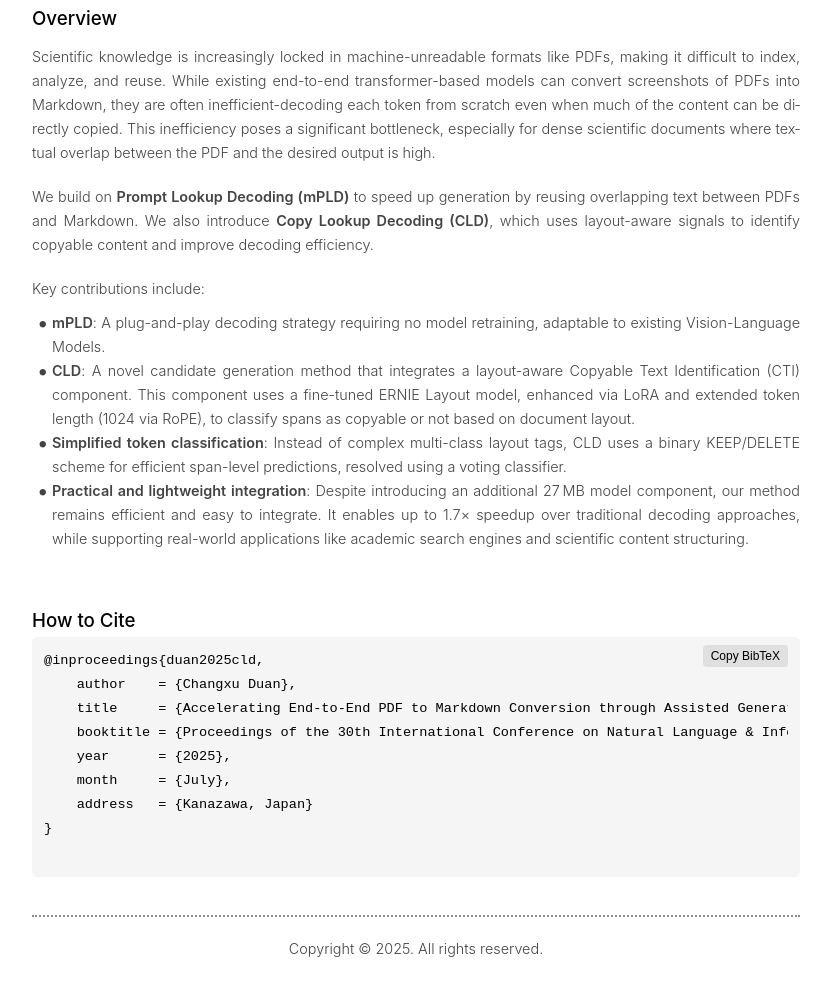
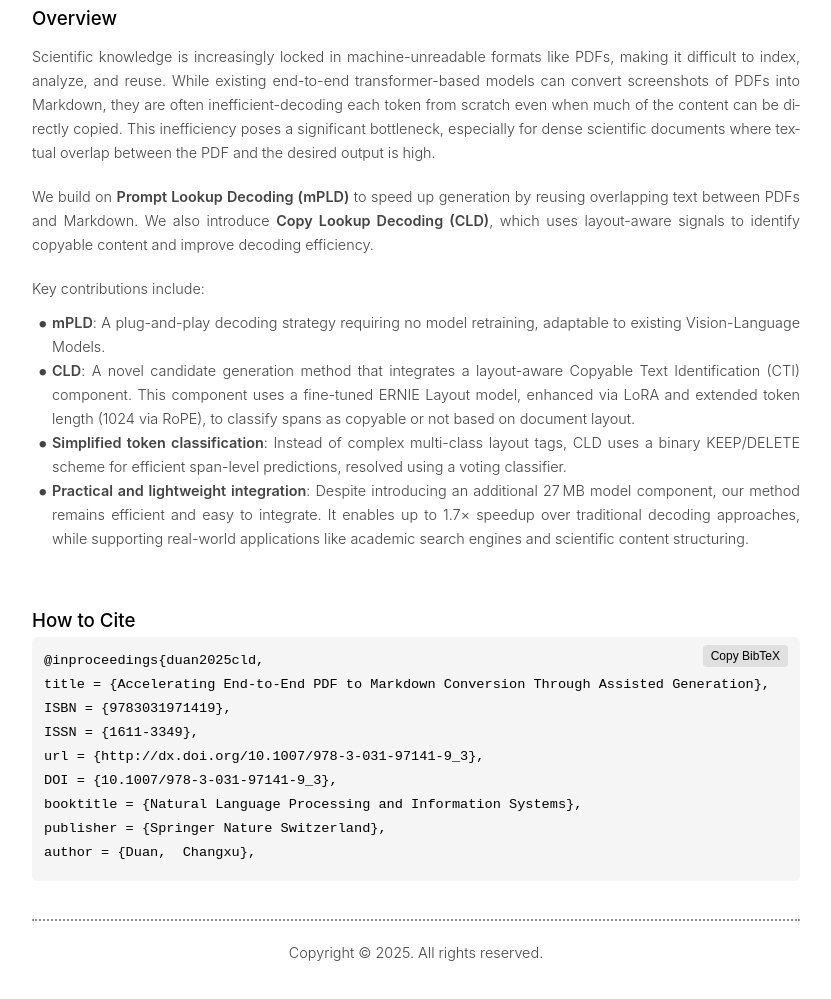
Before and after one commit to Fireblossom/CopyLookup, a plain HTML site: page docs/index.html in a window 1280 px wide. Shown: the part 267-1266 px from the top of the page, without its empty margins (224-1055 px from the left). Drawn offline with Linux system fonts and the light colour scheme.

Commit message:
update page

```diff
--- a/docs/index.html
+++ b/docs/index.html
@@ -17,7 +17,7 @@
             </h4>
             <h4>
                 [<a id="paper_link" href="https://github.com/Fireblossom/CopyLookup">GitHub</a>]
-                [<a id="paper_link">PDF</a> (Coming Soon)]
+                [<a id="paper_link" href="https://link.springer.com/chapter/10.1007/978-3-031-97141-9_3">Paper</a>
             </h4>
         </header>
 
@@ -51,12 +51,17 @@
                 <button class="copy-btn" onclick="copyBib()">Copy BibTeX</button>
                 <pre id="bibtex">
 @inproceedings{duan2025cld,
-    author    = {Changxu Duan},
-    title     = {Accelerating End-to-End PDF to Markdown Conversion through Assisted Generation},
-    booktitle = {Proceedings of the 30th International Conference on Natural Language & Information Systems (NLDB)},
-    year      = {2025},
-    month     = {July},
-    address   = {Kanazawa, Japan}
+title = {Accelerating End-to-End PDF to Markdown Conversion Through Assisted Generation},
+ISBN = {9783031971419},
+ISSN = {1611-3349},
+url = {http://dx.doi.org/10.1007/978-3-031-97141-9_3},
+DOI = {10.1007/978-3-031-97141-9_3},
+booktitle = {Natural Language Processing and Information Systems},
+publisher = {Springer Nature Switzerland},
+author = {Duan,  Changxu},
+year = {2025},
+month = jul,
+pages = {34–48}
 }
                 </pre>
             </div>
```
